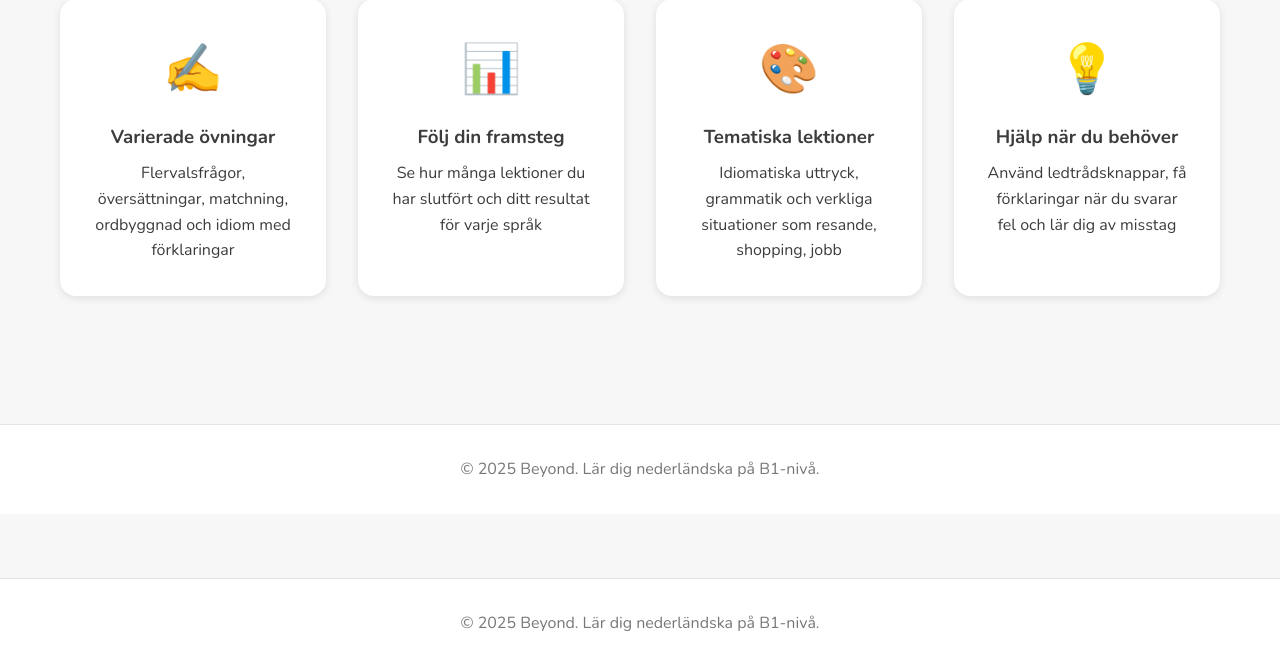
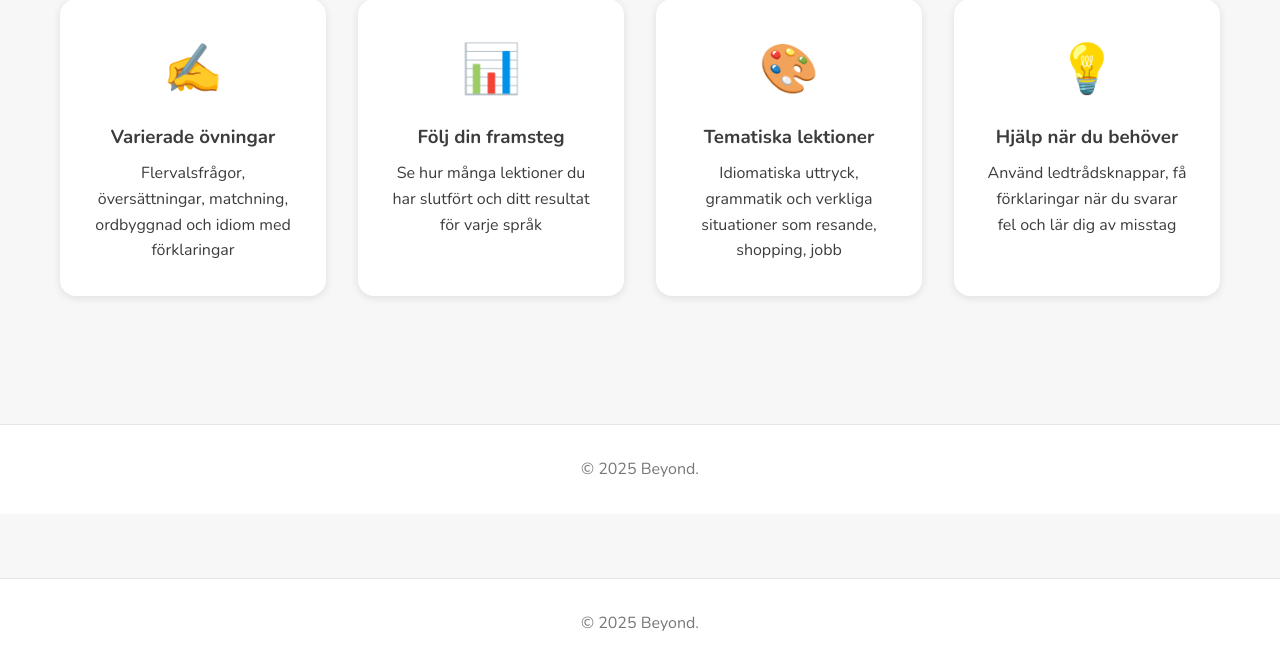
Before and after one commit to faidros/nederlandse-lessen, a PHP site: page /index.php in a window 1280 px wide. Shown: the part 775-1444 px from the top of the page. Run offline with PHP 8.4, Linux system fonts and the light colour scheme.

Commit message:
Simplify footer text to just '© 2025 Beyond.'

```diff
--- a/includes/footer.php
+++ b/includes/footer.php
@@ -1,7 +1,7 @@
     </main>
     <footer class="footer">
         <div class="container">
-            <p>&copy; <?php echo date('Y'); ?> <?php echo SITE_NAME; ?>. Lär dig nederländska på B1-nivå.</p>
+            <p>&copy; <?php echo date('Y'); ?> <?php echo SITE_NAME; ?>.</p>
         </div>
     </footer>
     <script src="js/main.js"></script>
```
